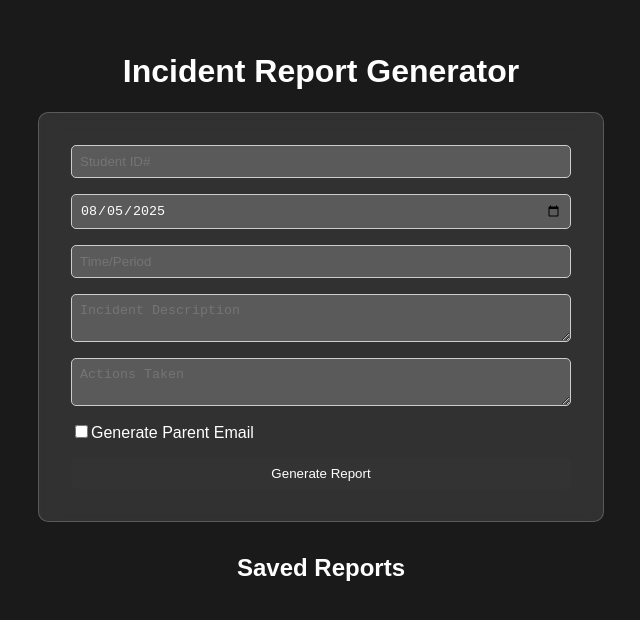
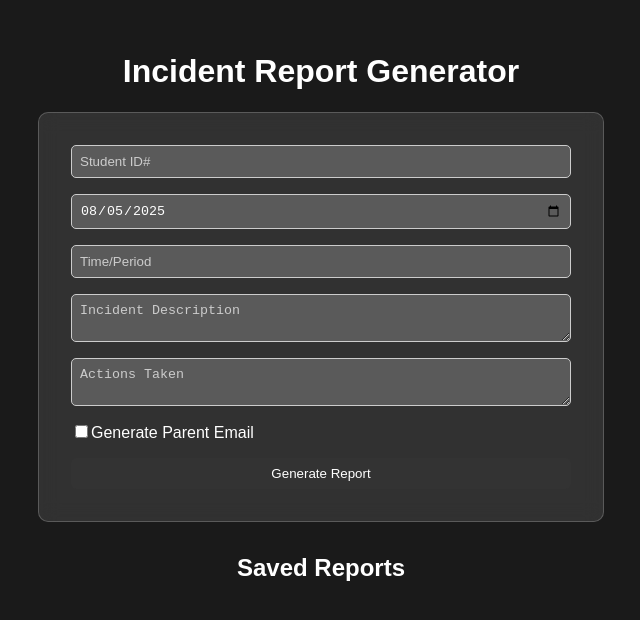
Before and after one commit to Thomson-BG/Incident-Reporter, a React (Create React App) app in the folder client/: page / in a window 1280 px wide. Shown: the top 620 px of the page, without its empty margins (319-959 px from the left). Built offline with nearby package versions, Linux system fonts and the light colour scheme.

Commit message:
feat: Make placeholder text more readable

```diff
--- a/client/src/App.css
+++ b/client/src/App.css
@@ -32,6 +32,11 @@ textarea {
   color: #fff;
 }
 
+input::placeholder,
+textarea::placeholder {
+  color: #ccc;
+}
+
 button {
   padding: 0.5rem;
   border-radius: 5px;
```
